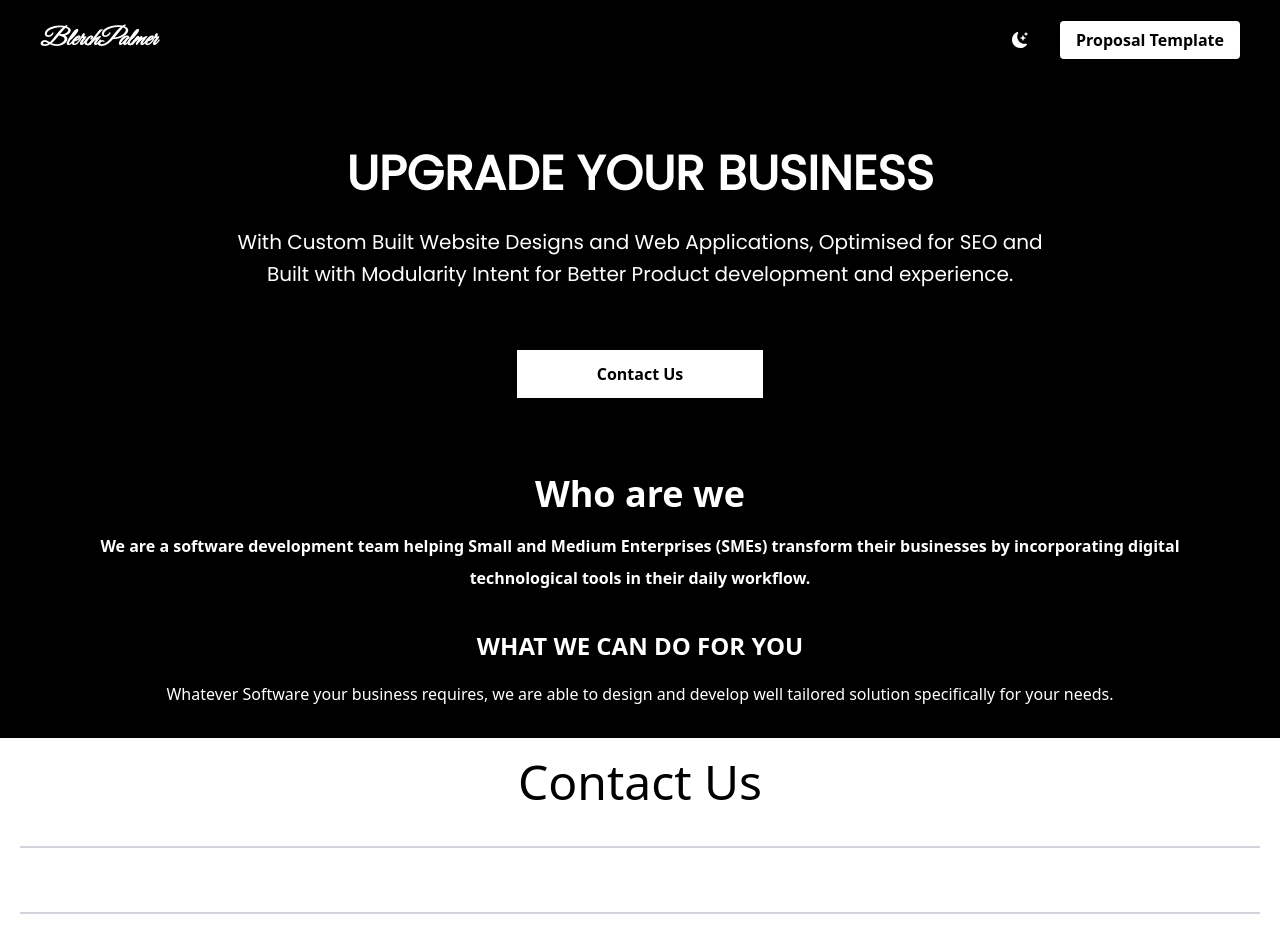
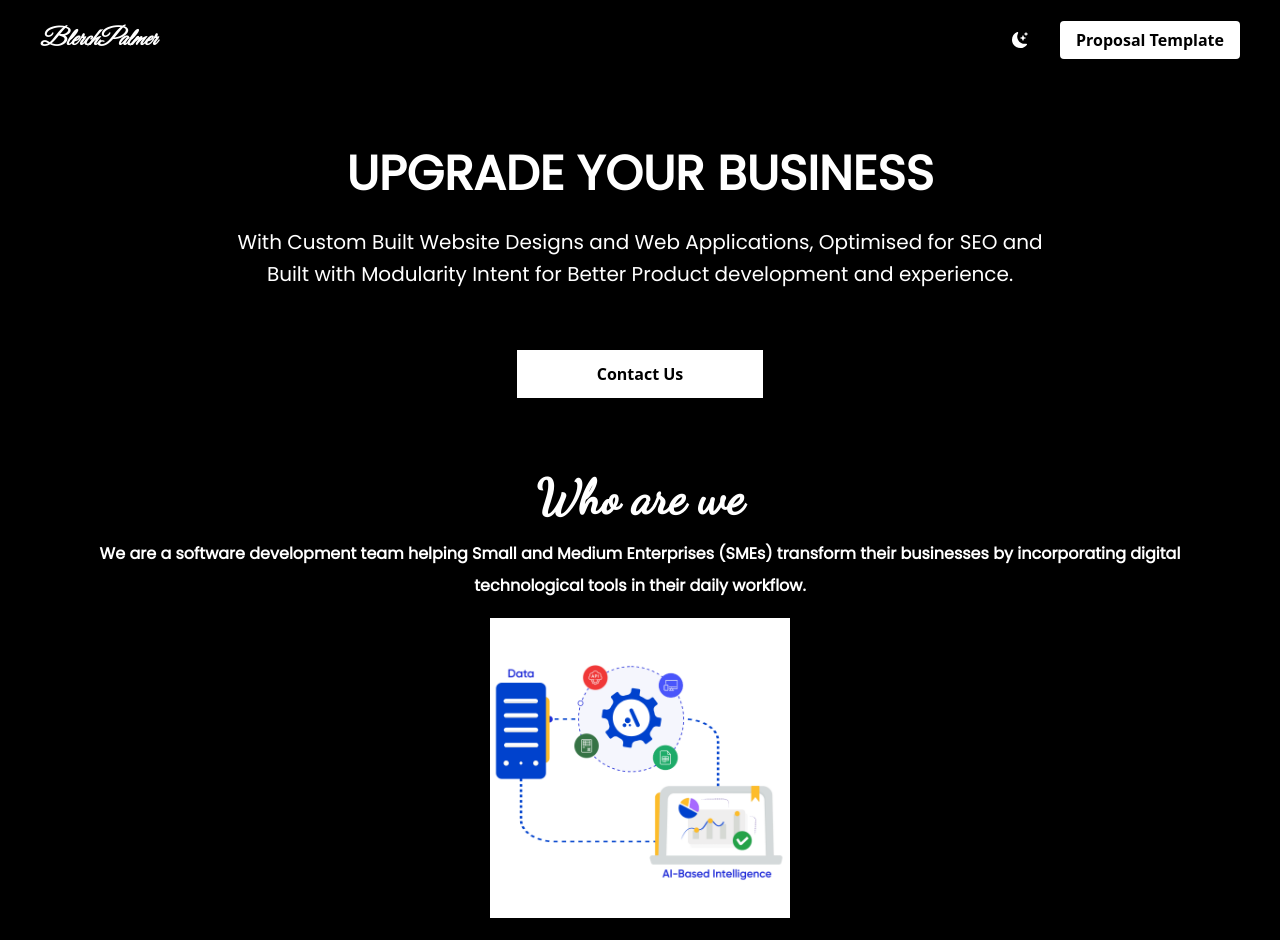
Before and after one commit to kwamea236/portfolio, a Next.js app: page / in a window 1280 px wide. Shown: the top 940 px of the page. Built offline with nearby package versions, Linux system fonts and the light colour scheme.

Commit message:
git test

```diff
--- a/pages/src/Contact.tsx
+++ b/pages/src/Contact.tsx
@@ -1,10 +1,10 @@
 export default function Contact(){
     return(
-        <div className="px-5 bg-white py-5">
+        <div className="px-5 bg-white py-5 md:mx-20 lg:mx-20">
             <h1 className="text-5xl text-center text-black">Contact Us</h1>
             <form action="">
                 <div className="relative z-0 w-full mb-6 group">
-                    <input type="email" name="floating_email" id="floating_email" className="block py-2.5 px-0 w-full text-sm bg-white text-gray-900 bg-transparent border-0 border-b-2 border-gray-300 appearance-none dark:text-white dark:border-gray-600 dark:focus:border-blue-500 focus:outline-none focus:ring-0 focus:border-blue-600 peer" placeholder=" " required />
+                    <input type="text" name="floating_email" id="floating_email" className="block py-2.5 px-0 w-full text-sm bg-white text-gray-900 bg-transparent border-0 border-b-2 border-gray-300 appearance-none dark:text-white dark:border-gray-600 dark:focus:border-blue-500 focus:outline-none focus:ring-0 focus:border-blue-600 peer" placeholder=" " required />
                     <label htmlFor="floating_email" className="peer-focus:font-medium absolute text-sm text-gray-500 dark:text-gray-400 duration-300 transform -translate-y-6 scale-75 top-3 -z-10 origin-[0] peer-focus:left-0 peer-focus:text-blue-600 peer-focus:dark:text-blue-500 peer-placeholder-shown:scale-100 peer-placeholder-shown:translate-y-0 peer-focus:scale-75 peer-focus:-translate-y-6">Enter Company Name</label>
                 </div>
 
--- a/pages/src/Mainbody.tsx
+++ b/pages/src/Mainbody.tsx
@@ -1,6 +1,3 @@
-import Image from "next/image";
-import ImgReact from "../../public/react.png";
-import Postgress from "../../public/postgres.png";
 
 function Mainbody(){
     return(
--- a/pages/src/Myservice.tsx
+++ b/pages/src/Myservice.tsx
@@ -1,19 +1,25 @@
+import Image from "next/image";
+import data from "../../public/data.gif"
+
 function Myservice(){
     return(
         <section className="bg-black p-4 mt-5">
           <div className="px-10">
             <div>
-              <h1 className="mt-10 text-4xl font-bold mx-5 text-center items-center text-white">Who are we</h1>
-              <p className="font-bold px-2 leading-8 py-4 text-center text-white">
+              <h1 className="mt-10 text-5xl font-bold mx-5 text-center items-center font-dancing text-white">Who are we</h1>
+              <p className="font-bold px-2 font-poppins leading-8 py-4 text-center text-white">
                 We are a software development team helping Small and Medium Enterprises (SMEs)
                 transform their businesses by incorporating digital technological
                 tools in their daily workflow.
               </p>
             </div>
+            <div className="container mx-auto">
+              <Image src={data} width={300} alt="data" className="mx-auto" />
+            </div>
             <div className="md:text-center">
-              <h3 className="text-2xl py-1 pt-5 font-bold mx-5 text-white text-center dark:text-white">WHAT WE CAN DO FOR YOU</h3>
+              <h3 className="text-2xl py-1 pt-5 font-bold mx-5 text-white text-center font-dancing dark:text-white">WHAT WE CAN DO FOR YOU</h3>
 
-              <p className="text-center text-white px-4 py-4 mx-auto md:contianer md:mx-auto md:px-20 dark:text-white">
+              <p className="text-center text-white px-4 py-4 mx-auto font-poppins md:contianer md:mx-auto md:px-20 dark:text-white">
                 Whatever Software your business requires, we are able to
                 design and develop well tailored solution specifically for your needs.
               </p>
```
Also changed, not shown: public/data.gif (added).
